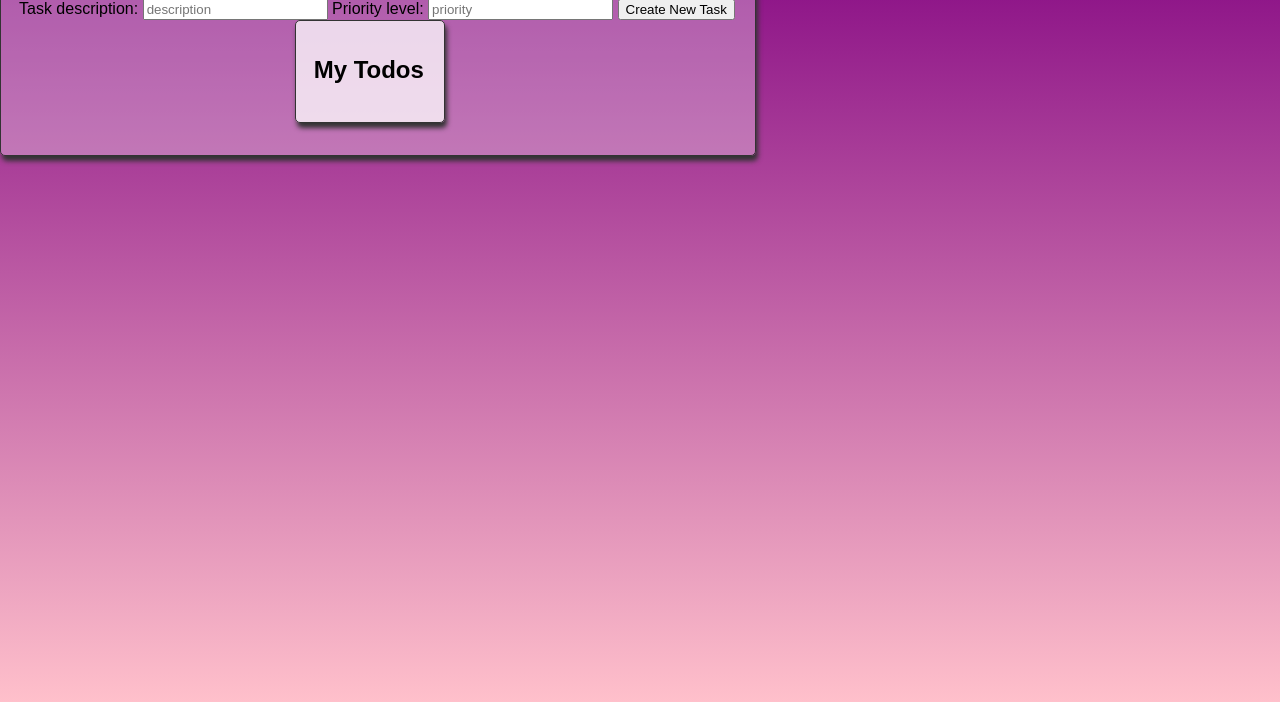
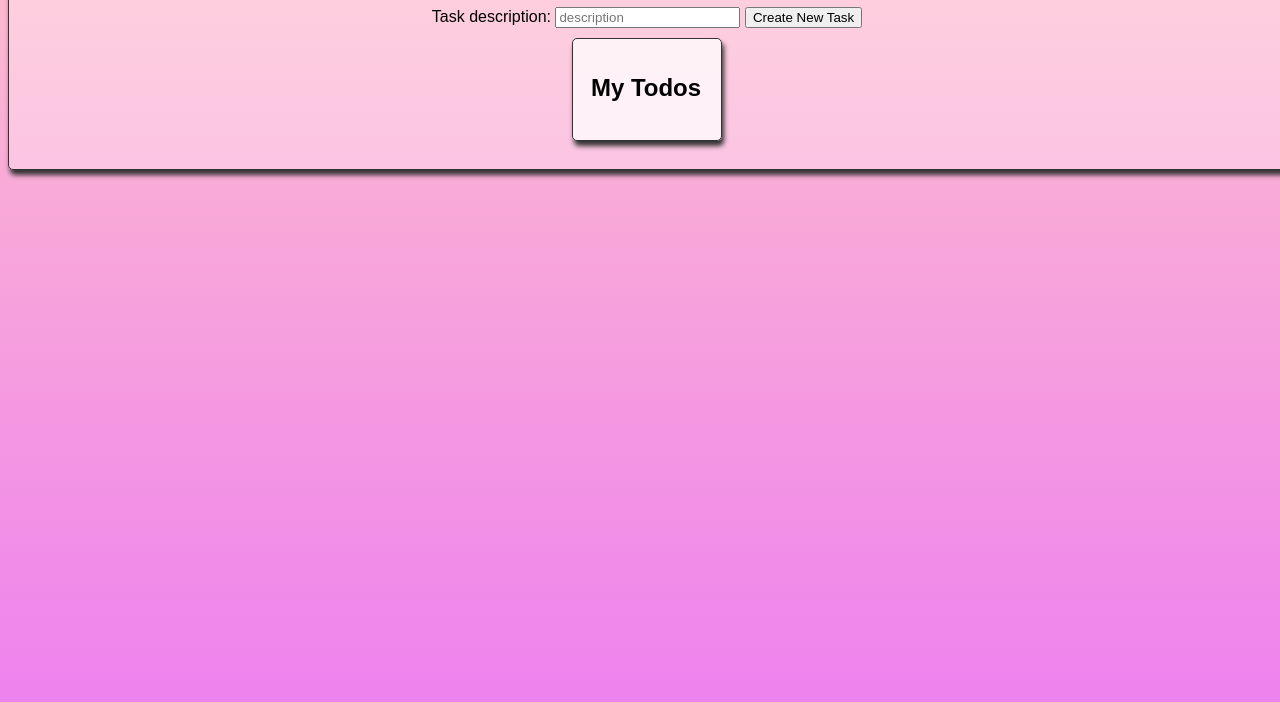
Before and after one commit to learn-co-curriculum/phase-1-tasklister-mini-project, a website: page index.html in a window 1280 px wide. Shown: the part 98-808 px from the top of the page. Drawn offline with Linux system fonts and the light colour scheme.

Commit message:
create readme; project is still VERY MUCH WIP

```diff
--- a/index.html
+++ b/index.html
@@ -13,8 +13,6 @@
     <form id="create-task-form" action="#" method="post">
       <label for="new-task-description">Task description:</label>
       <input type="text" id="new-task-description" name="new-task-description" placeholder="description">
-      <label for="new-task-priority">Priority level:</label>
-      <input type="text" id="new-task-priority" name="new-task-priority" placeholder="priority">
       <input type="submit" value="Create New Task">
     </form><!-- #create-task-form -->
 
--- a/style.css
+++ b/style.css
@@ -5,15 +5,13 @@ html {
 }
 
 body {
-  margin: 0 0;
   min-height: 100%;
   min-width: 100%;
-  /* background: linear-gradient(#006653, #005366); */
-  background: linear-gradient(purple, pink);
+  background: linear-gradient(pink, violet);
 }
 
 #main-content {
-  position: fixed;
+  position: relative;
   display: flex;
   justify-content: center;
   align-items: center;
@@ -22,15 +20,14 @@ body {
 	background: rgba(255,255,255,.3);
 	padding:15px 20px 18px 18px;
 	border-radius:5px;
-	margin:0 2% 2% 0;
 	box-shadow: 2px 5px 5px #333; */
 }
 
 #list {
+  margin: 10px;
   border:1px solid #333;
 	background: rgba(255,255,255,.75);
 	padding:15px 20px 18px 18px;
 	border-radius:5px;
-	margin:0 2% 2% 0;
 	box-shadow: 2px 5px 5px #333;
 }
```
Also changed, not shown: README.md.
